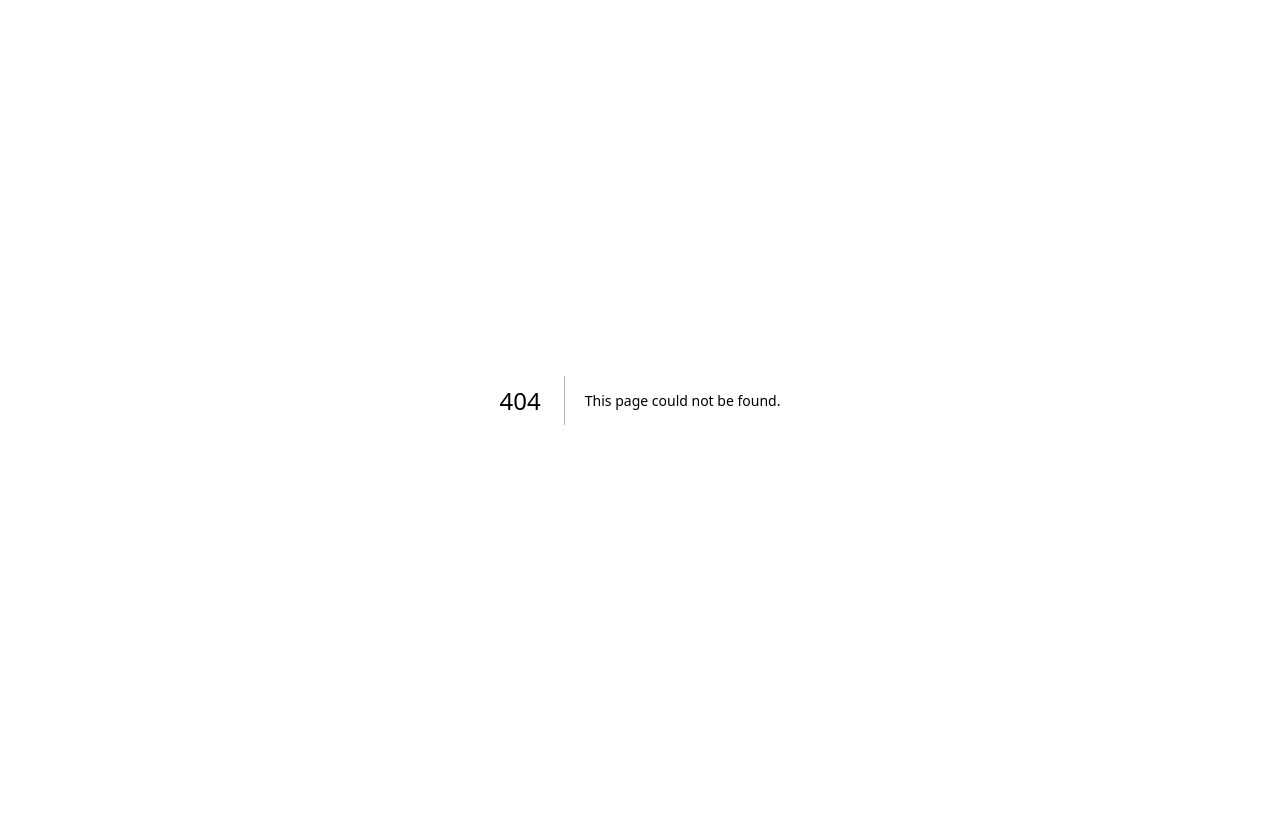
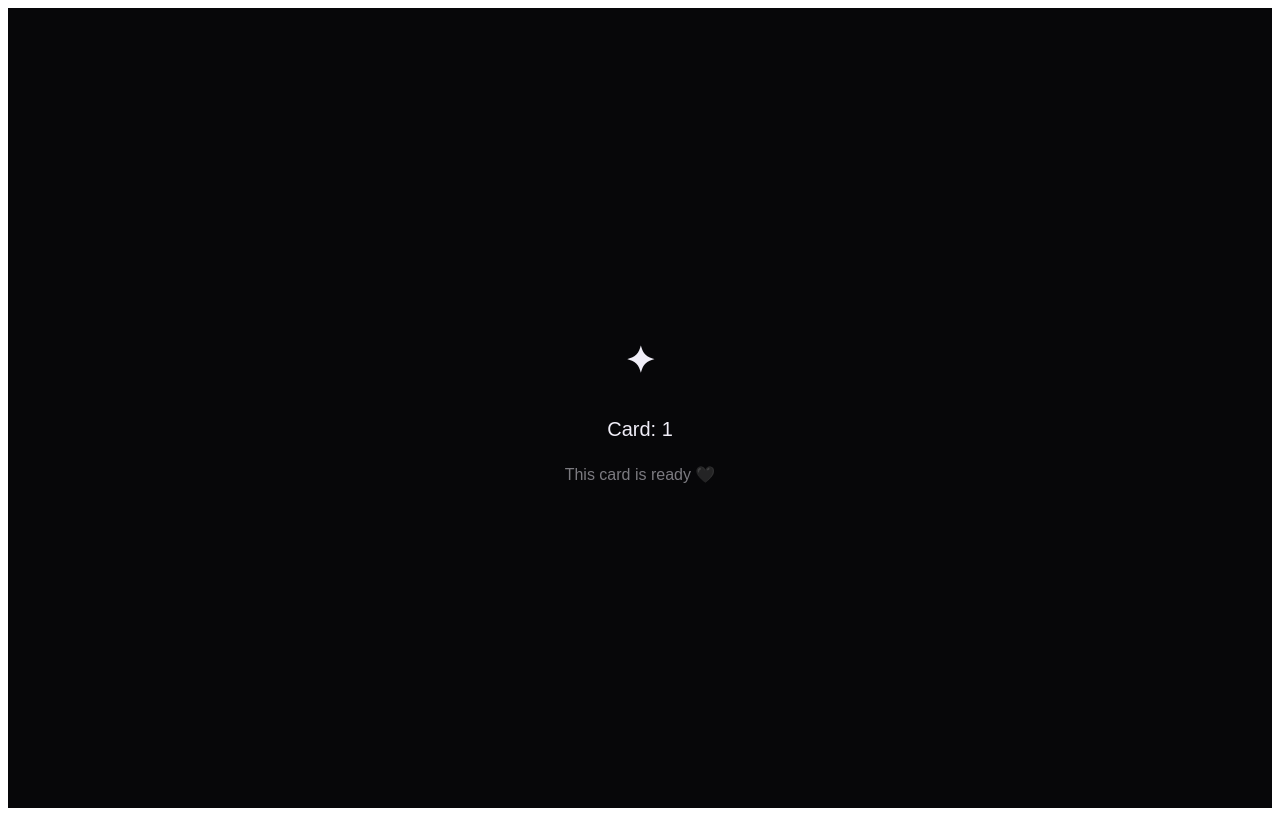
Before and after one commit to jasoncoll10/cnect, a Next.js app: page /u/1 in a window 1280 px wide. Before the commit this address had no page. Built offline with nearby package versions, Linux system fonts and the light colour scheme.

Commit message:
Create CardPage component with server-side props

```diff
--- /dev/null
+++ b/pages/u/[id].js
@@ -0,0 +1,22 @@
+export default function CardPage({ id }) {
+  return (
+    <div style={{
+      minHeight: "100vh",
+      background: "#070709",
+      display: "flex",
+      flexDirection: "column",
+      alignItems: "center",
+      justifyContent: "center",
+      fontFamily: "sans-serif",
+      color: "#f0eef8"
+    }}>
+      <h1 style={{ fontSize: 36, marginBottom: 16 }}>✦</h1>
+      <p style={{ fontSize: 20, marginBottom: 8 }}>Card: {id}</p>
+      <p style={{ color: "rgba(240,238,248,0.5)" }}>This card is ready 🖤</p>
+    </div>
+  )
+}
+
+export async function getServerSideProps({ params }) {
+  return { props: { id: params.id } }
+}
```
